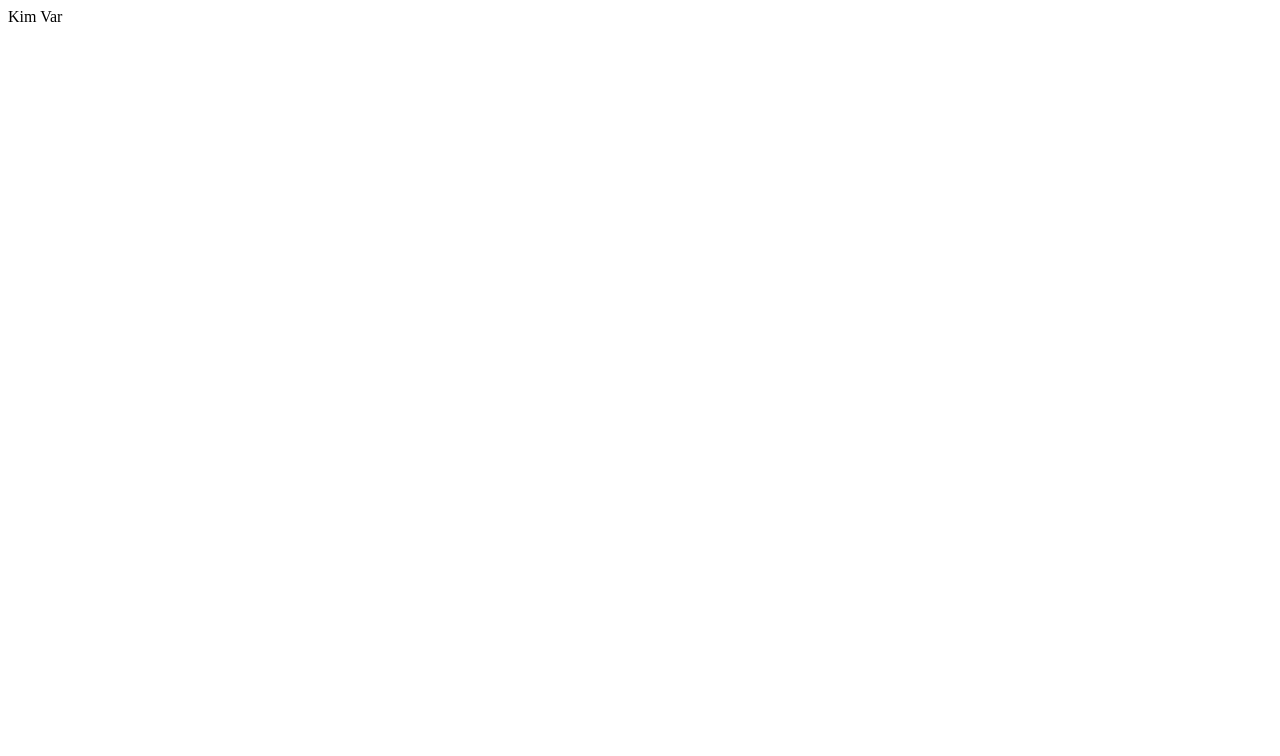
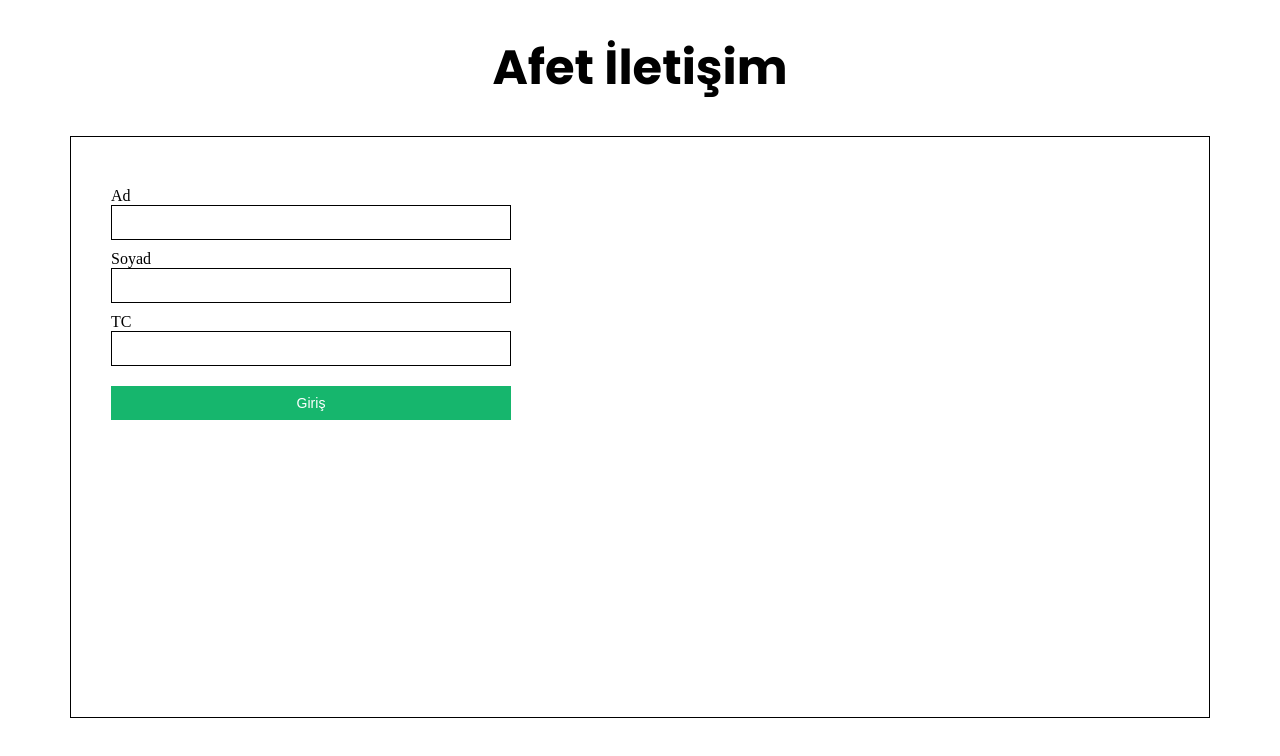
Before and after one commit to murattahtaci/front-end, a React (Create React App) app: page / in a window 1280 px wide. Shown: the top 756 px of the page. Built offline with nearby package versions, Linux system fonts and the light colour scheme.

Commit message:
afet iletisim login page

```diff
--- /dev/null
+++ b/jsconfig.json
@@ -0,0 +1,4 @@
+{
+  "compilerOptions": { "baseUrl": "src" },
+  "include": ["src"]
+}
--- a/package.json
+++ b/package.json
@@ -8,6 +8,8 @@
     "@testing-library/user-event": "^13.5.0",
     "react": "^18.2.0",
     "react-dom": "^18.2.0",
+    "react-feather": "^2.0.10",
+    "react-hook-form": "^7.43.1",
     "react-scripts": "5.0.1",
     "web-vitals": "^2.1.4"
   },
--- a/src/App.js
+++ b/src/App.js
@@ -1,5 +1,11 @@
+import LoginForm from "./features/login/LoginForm";
+
 function App() {
-  return <div className="App">Kim Var</div>;
+  return (
+    <div className="App">
+      <LoginForm />
+    </div>
+  );
 }
 
 export default App;
--- /dev/null
+++ b/src/components/title/Title.js
@@ -0,0 +1,11 @@
+import styles from "./title.module.css";
+
+function Title({ children }) {
+  return (
+    <div className={styles.content}>
+      <h1 className={styles.title}>{children}</h1>
+    </div>
+  );
+}
+
+export default Title;
--- /dev/null
+++ b/src/components/title/title.module.css
@@ -0,0 +1,10 @@
+.content {
+  width: 100%;
+}
+
+.title {
+  font-size: 48px;
+  font-weight: bold;
+  font-family: "Poppins", sans-serif;
+  text-align: center;
+}
--- /dev/null
+++ b/src/features/login/LoginForm.js
@@ -0,0 +1,50 @@
+import { useForm } from "react-hook-form";
+import Title from "../../components/title/Title";
+
+import styles from "./loginForm.module.css";
+import { useState } from "react";
+
+function LoginForm() {
+  const { register, handleSubmit } = useForm();
+
+  const [ifrmSrc, setIfrmSrc] = useState("");
+  const [isIfrmVisible, setIfrmVisible] = useState(false);
+
+  const onSubmit = ({ name, surName, id }) => {
+    setIfrmVisible(true);
+    setIfrmSrc(
+      `https://form.jotform.com/230393262424956?name=${name}&surname=${surName}&tc=${id}`
+    );
+  };
+
+  return (
+    <div className={styles.container}>
+      {isIfrmVisible === false ? (
+        <>
+          <Title>Afet İletişim</Title>
+          <form className={styles.loginForm} onSubmit={handleSubmit(onSubmit)}>
+            <div className={styles.input}>
+              <label htmlFor="name">Ad</label>
+              <input required {...register("name")} />
+            </div>
+            <div className={styles.input}>
+              <label htmlFor="surName">Soyad</label>
+              <input required {...register("surName", { required: true })} />
+            </div>
+            <div className={styles.input}>
+              <label htmlFor="id">TC</label>
+              <input required {...register("id")} />
+            </div>
+            <button>Giriş</button>
+          </form>
+        </>
+      ) : (
+        <div className="iframe">
+          <iframe src={ifrmSrc} title="Form" height="720" width="1100"></iframe>
+        </div>
+      )}
+    </div>
+  );
+}
+
+export default LoginForm;
--- /dev/null
+++ b/src/features/login/loginForm.module.css
@@ -0,0 +1,66 @@
+.container {
+  width: 1140px;
+  max-width: 100%;
+  margin: auto;
+}
+
+.loginForm {
+  padding: 40px;
+  display: flex;
+  flex-direction: column;
+  border: 1px solid black;
+  margin: 0 auto;
+  height: 500px;
+}
+
+.loginForm .input {
+  display: flex;
+  flex-direction: column;
+}
+
+input {
+  padding: 9px;
+  max-width: 400px;
+  border: solid 1px #000;
+  outline: 2;
+  width: 100%;
+  background: #ffffff;
+  -moz-box-sizing: border-box;
+  -webkit-box-sizing: border-box;
+  box-sizing: border-box;
+}
+
+textarea {
+  width: 100%;
+  height: 150px;
+  line-height: 150%;
+}
+
+input:hover,
+textarea:hover,
+input:focus,
+textarea:focus {
+  border-color: #c9c9c9;
+}
+
+label {
+  margin-top: 10px;
+  color: #000;
+}
+
+button,
+input[type="submit"] {
+  padding: 9px 15px;
+  background: #16b66d;
+  border: 0;
+  font-size: 14px;
+  color: #fff;
+  max-width: 400px;
+  margin-top: 20px;
+  cursor: pointer;
+}
+
+.iframe {
+  width: 100%;
+  height: 100%;
+}
--- /dev/null
+++ b/src/index.css
@@ -0,0 +1 @@
+@import url("https://fonts.googleapis.com/css2?family=Poppins:wght@400;600;700&display=swap");
--- a/src/index.js
+++ b/src/index.js
@@ -1,5 +1,6 @@
 import React from "react";
 import ReactDOM from "react-dom/client";
+import "./index.css";
 import App from "./App";
 
 const root = ReactDOM.createRoot(document.getElementById("root"));
```
Also changed, not shown: 1 other file (tests, documents, lock files or other folders).
